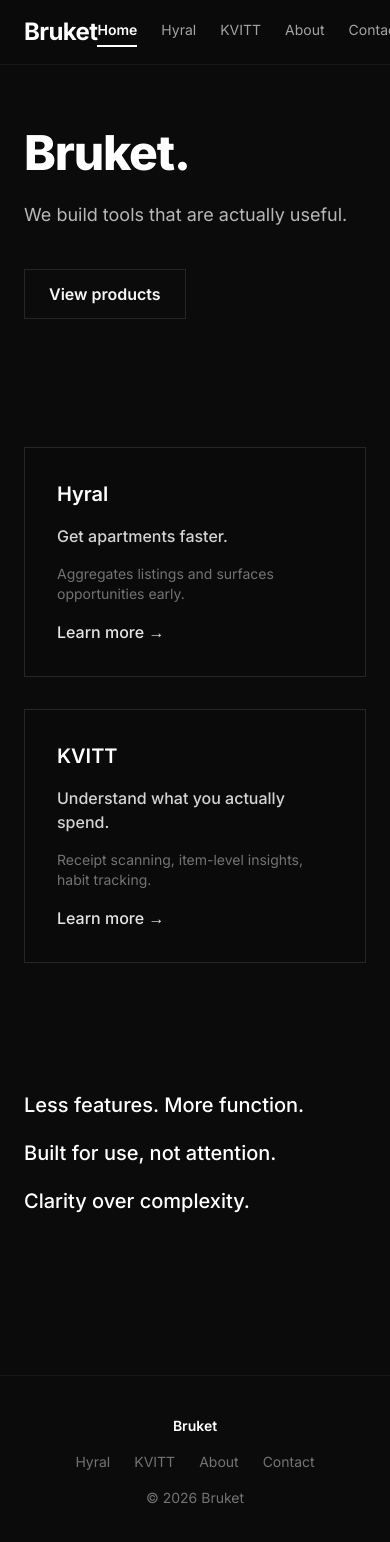
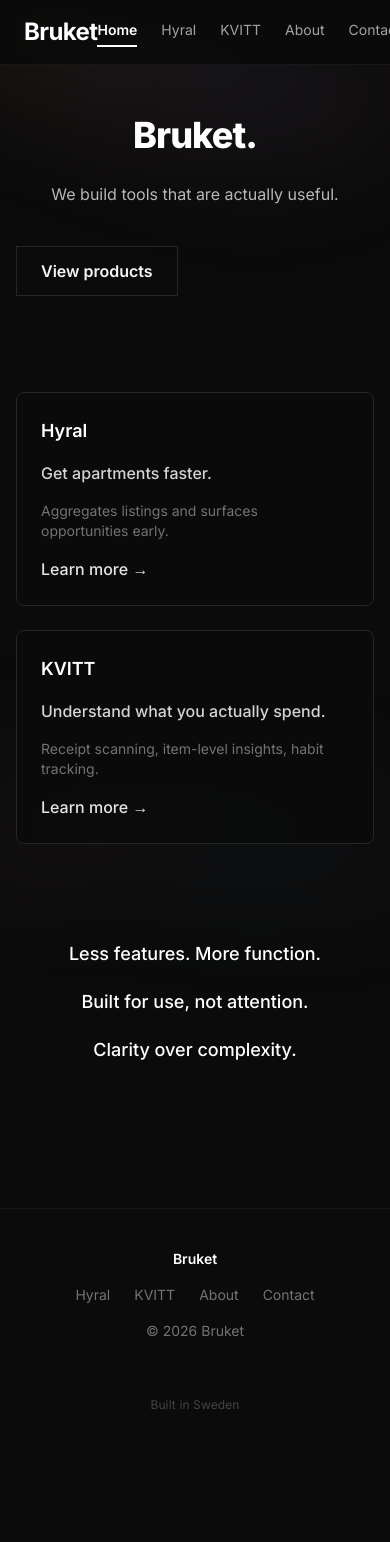
Before and after one commit to illatillmods/Bruket, a Next.js app: page / in a window 390 px wide. Shown: the top 1542 px of the page. After the commit the page ends 1413 px from the top, so only its background shows below. Built offline with nearby package versions, Linux system fonts and the light colour scheme.

Commit message:
background design added

```diff
--- a/app/layout.tsx
+++ b/app/layout.tsx
@@ -28,7 +28,13 @@ export default function RootLayout({
   return (
     <html lang="en" className={inter.className}>
       <body>
-        {children}
+        <div className="relative min-h-screen flex flex-col">
+          {/* Artistic, subtle background layer */}
+          {require('../components/BackgroundArtwork').default()}
+          <div className="relative z-10 flex-1 flex flex-col">
+            {children}
+          </div>
+        </div>
       </body>
     </html>
   )
--- a/app/page.tsx
+++ b/app/page.tsx
@@ -16,7 +16,7 @@ export default function Home() {
             initial={{ opacity: 0, y: 30 }}
             animate={{ opacity: 1, y: 0 }}
             transition={{ duration: 0.7 }}
-            className="text-5xl md:text-7xl font-extrabold tracking-tight mb-6"
+            className="text-4xl sm:text-5xl md:text-7xl font-extrabold tracking-tight mb-6 leading-tight text-center md:text-left"
           >
             Bruket.
           </motion.h1>
@@ -25,7 +25,7 @@ export default function Home() {
             initial={{ opacity: 0, y: 30 }}
             animate={{ opacity: 0.86, y: 0 }}
             transition={{ delay: 0.13, duration: 0.7 }}
-            className="text-lg md:text-2xl text-neutral-300 mb-8 max-w-lg"
+            className="text-base sm:text-lg md:text-2xl text-neutral-300 mb-8 max-w-lg text-center md:text-left mx-auto md:mx-0"
           >
             We build tools that are actually useful.
           </motion.p>
@@ -36,7 +36,7 @@ export default function Home() {
         </Section>
 
         <Section id="products">
-          <div className="grid md:grid-cols-2 gap-8">
+          <div className="grid grid-cols-1 md:grid-cols-2 gap-6 md:gap-8">
             <ProductCard
               title="Hyral"
               description="Get apartments faster."
@@ -53,10 +53,10 @@ export default function Home() {
         </Section>
 
         <Section>
-          <div className="flex flex-col gap-5">
-            <p className="text-xl font-medium text-white">Less features. More function.</p>
-            <p className="text-xl font-medium text-white">Built for use, not attention.</p>
-            <p className="text-xl font-medium text-white">Clarity over complexity.</p>
+          <div className="flex flex-col gap-5 text-center md:text-left">
+            <p className="text-lg md:text-xl font-medium text-white">Less features. More function.</p>
+            <p className="text-lg md:text-xl font-medium text-white">Built for use, not attention.</p>
+            <p className="text-lg md:text-xl font-medium text-white">Clarity over complexity.</p>
           </div>
         </Section>
       </main>
--- /dev/null
+++ b/components/BackgroundArtwork.tsx
@@ -0,0 +1,32 @@
+// Soft, abstract, subtle background layer for Bruket
+// See: #F8B195 #F67280 #C06C84 #6C5B7B #355C7D
+export default function BackgroundArtwork() {
+  return (
+    <div className="pointer-events-none fixed inset-0 z-0 w-full h-full select-none">
+      {/* Top cluster */}
+      <svg
+        className="absolute left-1/2 -translate-x-1/2 top-[-60px] md:top-[-100px] w-[540px] md:w-[700px] opacity-[0.14] mix-blend-soft-light blur-3xl"
+        width="700" height="400" viewBox="0 0 700 400" fill="none" xmlns="http://www.w3.org/2000/svg"
+        aria-hidden="true"
+      >
+        <ellipse cx="120" cy="55" rx="110" ry="46" fill="#F8B195"/>
+        <ellipse cx="360" cy="68" rx="160" ry="56" fill="#355C7D"/>
+        <ellipse cx="540" cy="140" rx="72" ry="44" fill="#C06C84"/>
+        <ellipse cx="270" cy="120" rx="100" ry="42" fill="#F67280"/>
+        <ellipse cx="420" cy="180" rx="88" ry="40" fill="#6C5B7B"/>
+      </svg>
+      {/* Bottom cluster */}
+      <svg
+        className="absolute left-1/2 -translate-x-1/2 bottom-[-90px] md:bottom-[-120px] w-[480px] md:w-[670px] opacity-[0.13] mix-blend-soft-light blur-3xl"
+        width="680" height="360" viewBox="0 0 680 360" fill="none" xmlns="http://www.w3.org/2000/svg"
+        aria-hidden="true"
+      >
+        <ellipse cx="410" cy="290" rx="170" ry="54" fill="#355C7D"/>
+        <ellipse cx="610" cy="320" rx="54" ry="30" fill="#C06C84"/>
+        <ellipse cx="80" cy="310" rx="90" ry="27" fill="#F8B195"/>
+        <ellipse cx="250" cy="250" rx="78" ry="31" fill="#F67280"/>
+        <ellipse cx="140" cy="210" rx="64" ry="28" fill="#6C5B7B"/>
+      </svg>
+    </div>
+  );
+}
--- a/components/Footer.tsx
+++ b/components/Footer.tsx
@@ -13,6 +13,12 @@ export default function Footer() {
         </nav>
         <div>&copy; {new Date().getFullYear()} Bruket</div>
       </div>
+      <div
+        className="mt-4 text-xs text-neutral-600 md:text-left text-center w-full md:w-auto mx-auto md:mx-0"
+        style={{ letterSpacing: '0.01em' }}
+      >
+        <span className="block md:inline opacity-80">Built in Sweden</span>
+      </div>
     </footer>
   )
 }
--- a/components/ProductCard.tsx
+++ b/components/ProductCard.tsx
@@ -14,9 +14,9 @@ export default function ProductCard({ title, description, details, href }: Produ
     <m.div
       whileHover={{ y: -6, boxShadow: '0 4px 32px #00000020' }}
       transition={{ type: 'spring', stiffness: 250, damping: 20 }}
-      className="group border border-neutral-800 bg-neutral-950/80 p-8 flex flex-col gap-4 hover:border-white transition-all"
+      className="group border border-neutral-800 bg-neutral-950/80 p-6 sm:p-8 flex flex-col gap-4 hover:border-white transition-all rounded-lg min-w-0"
     >
-      <h3 className="text-xl font-semibold text-white">{title}</h3>
+      <h3 className="text-lg md:text-xl font-semibold text-white">{title}</h3>
       <p className="text-neutral-300 font-medium">{description}</p>
       <p className="text-neutral-500 text-sm">{details}</p>
       <Link href={href} className="mt-auto text-neutral-200 font-medium group-hover:underline transition-colors w-max">
--- a/components/Section.tsx
+++ b/components/Section.tsx
@@ -2,7 +2,7 @@ import { PropsWithChildren } from 'react'
 
 export default function Section({ children, ...props }: PropsWithChildren & React.HTMLProps<HTMLDivElement>) {
   return (
-    <section className="max-w-3xl mx-auto py-16 px-6 md:px-0" {...props}>
+    <section className="max-w-3xl mx-auto py-12 md:py-16 px-4 sm:px-6 md:px-0" {...props}>
       {children}
     </section>
   )
```
